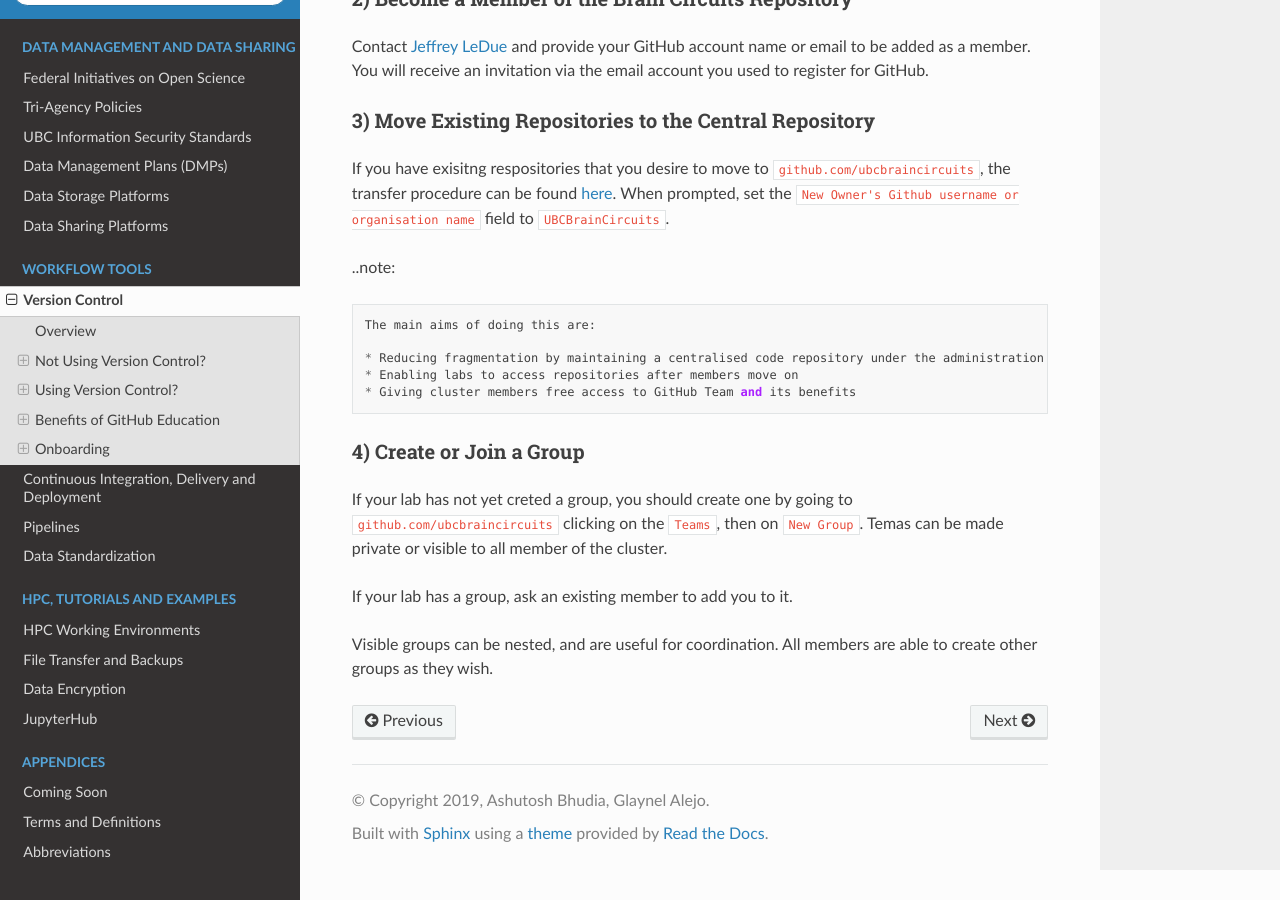
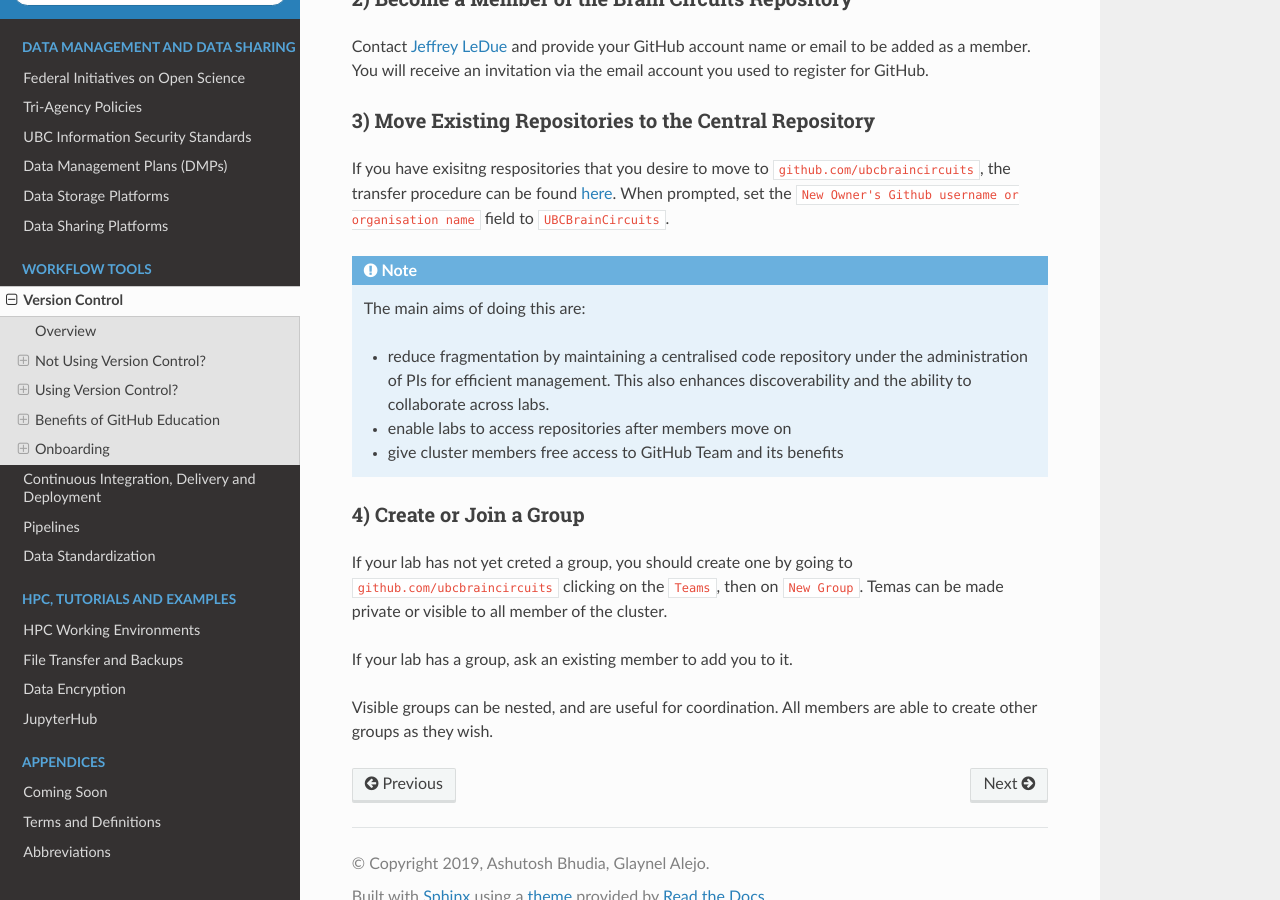
Before and after one commit to ubcbraincircuits/whitepaper, a Sphinx documentation site: the page built from source/workflows/version_control.rst, in a window 1280 px wide and 900 px high, scrolled down 3021 px. Built offline with Sphinx 7.4.7 and the Read the Docs theme 2.0.0, drawn with Linux system fonts in a browser that asks for light colours; pages that are not in the unit, such as notebooks, are missing from menus.

Commit message:
Fix note admonition

```diff
--- a/source/workflows/version_control.rst
+++ b/source/workflows/version_control.rst
@@ -138,13 +138,13 @@ If you have exisitng respositories that you desire to move to ``github.com/ubcbr
 the transfer procedure can be found `here <https://help.github.com/en/articles/transferring-a-repository>`_.
 When prompted, set the ``New Owner's Github username or organisation name`` field to ``UBCBrainCircuits``.
 
-..note::
+.. note::
 
   The main aims of doing this are:
 
-  * Reducing fragmentation by maintaining a centralised code repository under the administration of PIs for efficient management. This also enhances discoverability and the ability to collaborate across labs.
-  * Enabling labs to access repositories after members move on
-  * Giving cluster members free access to GitHub Team and its benefits
+  * reduce fragmentation by maintaining a centralised code repository under the administration of PIs for efficient management. This also enhances discoverability and the ability to collaborate across labs.
+  * enable labs to access repositories after members move on
+  * give cluster members free access to GitHub Team and its benefits
 
 4) Create or Join a Group
 -------------------------
```
